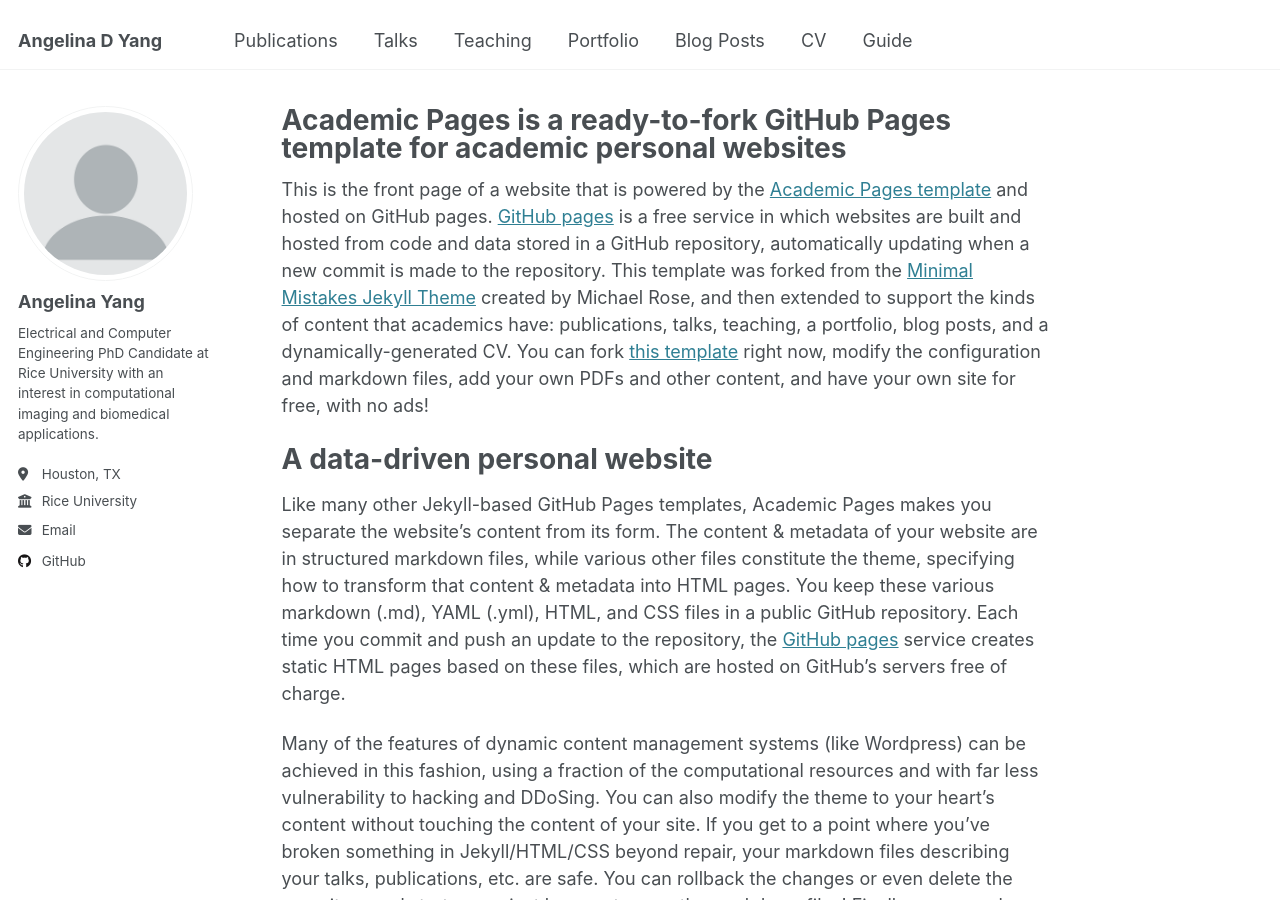
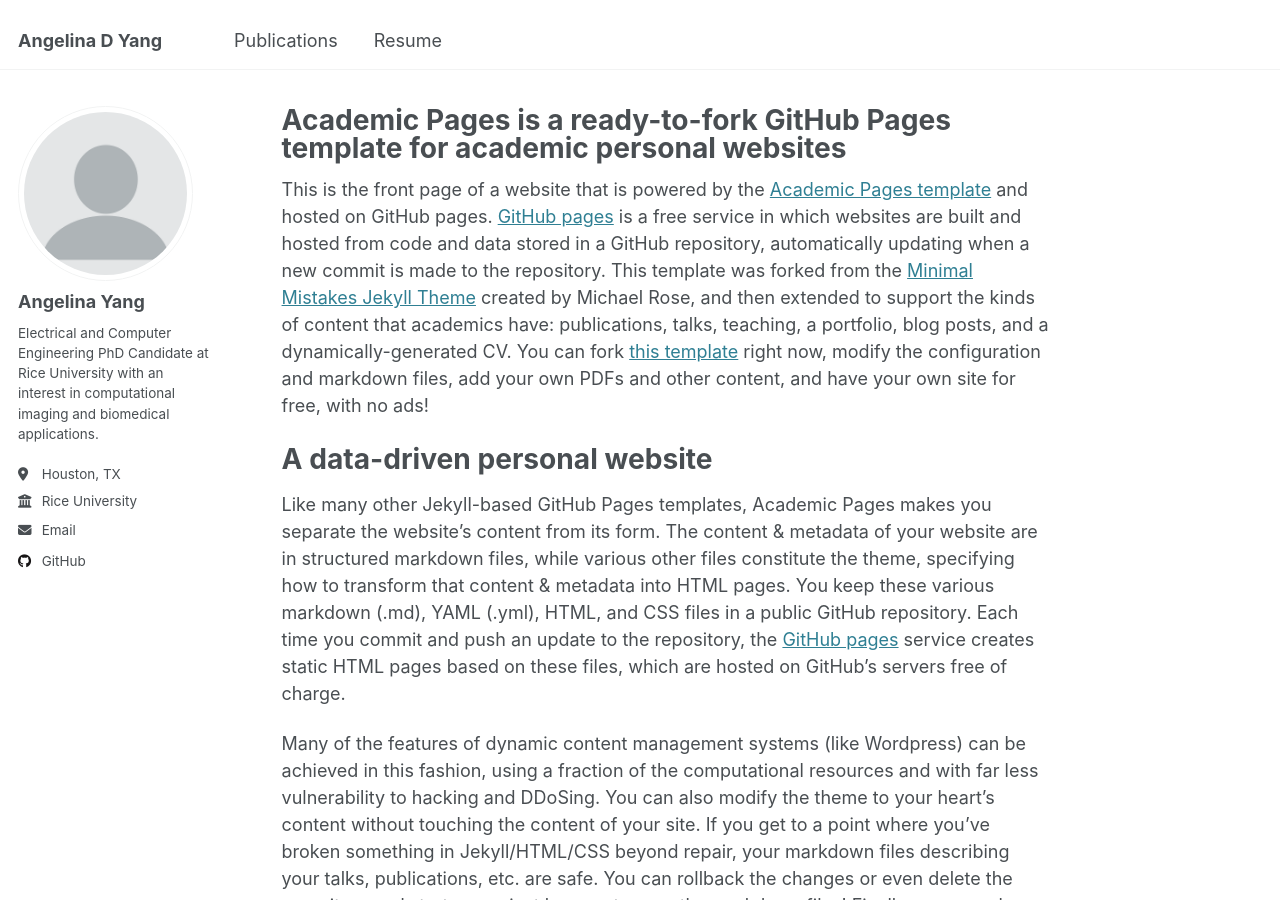
Before and after one commit to ADY-YDA/personal-website, a Jekyll site: the page built from _pages/about.md, in a window 1280 px wide and 900 px high. Built offline with Jekyll 4.4.1, drawn with Linux system fonts in a browser that asks for light colours; part of the change alters nothing that is shown.

Commit message:
Update navigation.yml

```diff
--- a/_data/navigation.yml
+++ b/_data/navigation.yml
@@ -8,20 +8,20 @@ main:
   - title: "Publications"
     url: /publications/
 
-  - title: "Talks"
-    url: /talks/
+  # - title: "Talks"
+  #   url: /talks/
 
-  - title: "Teaching"
-    url: /teaching/
+  # - title: "Teaching"
+  #   url: /teaching/
 
-  - title: "Portfolio"
-    url: /portfolio/
+  - title: "Resume"
+    url: /pdf/
 
-  - title: "Blog Posts"
-    url: /year-archive/
+  # - title: "Blog Posts"
+  #   url: /year-archive/
 
-  - title: "CV"
-    url: /cv/
+  # - title: "CV"
+  #   url: /cv/
 
-  - title: "Guide"
-    url: /markdown/
+  # - title: "Guide"
+  #   url: /markdown/
```
